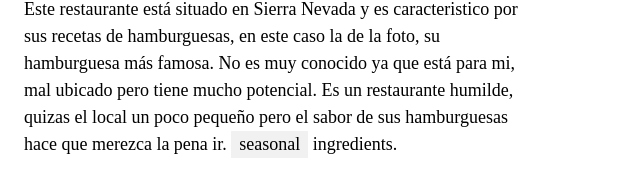
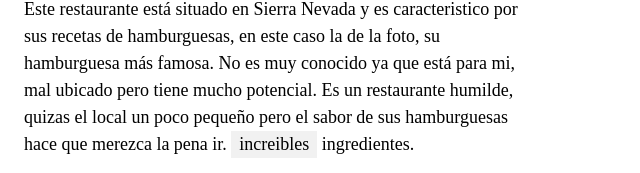
Before and after one commit to guillechan/guillechan, a plain HTML site: page index.html in a window 1280 px wide. Shown: the part 1139-1312 px from the top of the page, 640-1280 px from the left. Drawn offline with nearby package versions, Linux system fonts and the light colour scheme.

Commit message:
Update index.html

```diff
--- a/index.html
+++ b/index.html
@@ -48,7 +48,7 @@ h1, h2, h3, h4, h5, h6 {
     <div class="w3-col m6 w3-padding-large">
       <h1 class="w3-center">La mejor hamburguesa del mundo</h1><br>
       <h5 class="w3-center">El Emmanuel</h5>
-      <p class="w3-large">Este restaurante está situado en Sierra Nevada y es caracteristico por sus recetas de hamburguesas, en este caso la de la foto, su hamburguesa más famosa. No es muy conocido ya que está para mi, mal ubicado pero tiene mucho potencial. Es un restaurante humilde, quizas el local un poco pequeño pero el sabor de sus hamburguesas hace que merezca la pena ir. <span class="w3-tag w3-light-grey">seasonal</span> ingredients.</p>
+      <p class="w3-large">Este restaurante está situado en Sierra Nevada y es caracteristico por sus recetas de hamburguesas, en este caso la de la foto, su hamburguesa más famosa. No es muy conocido ya que está para mi, mal ubicado pero tiene mucho potencial. Es un restaurante humilde, quizas el local un poco pequeño pero el sabor de sus hamburguesas hace que merezca la pena ir. <span class="w3-tag w3-light-grey">increibles</span> ingredientes.</p>
       <p class="w3-large w3-text-grey w3-hide-medium">Excepteur sint occaecat cupidatat non proident, sunt in culpa qui officia deserunt mollit anim id est laborum consectetur adipiscing elit, sed do eiusmod temporincididunt ut labore et dolore magna aliqua. Ut enim ad minim veniam, quis nostrud exercitation ullamco laboris nisi ut aliquip ex ea commodo consequat.</p>
     </div>
   </div>
```
